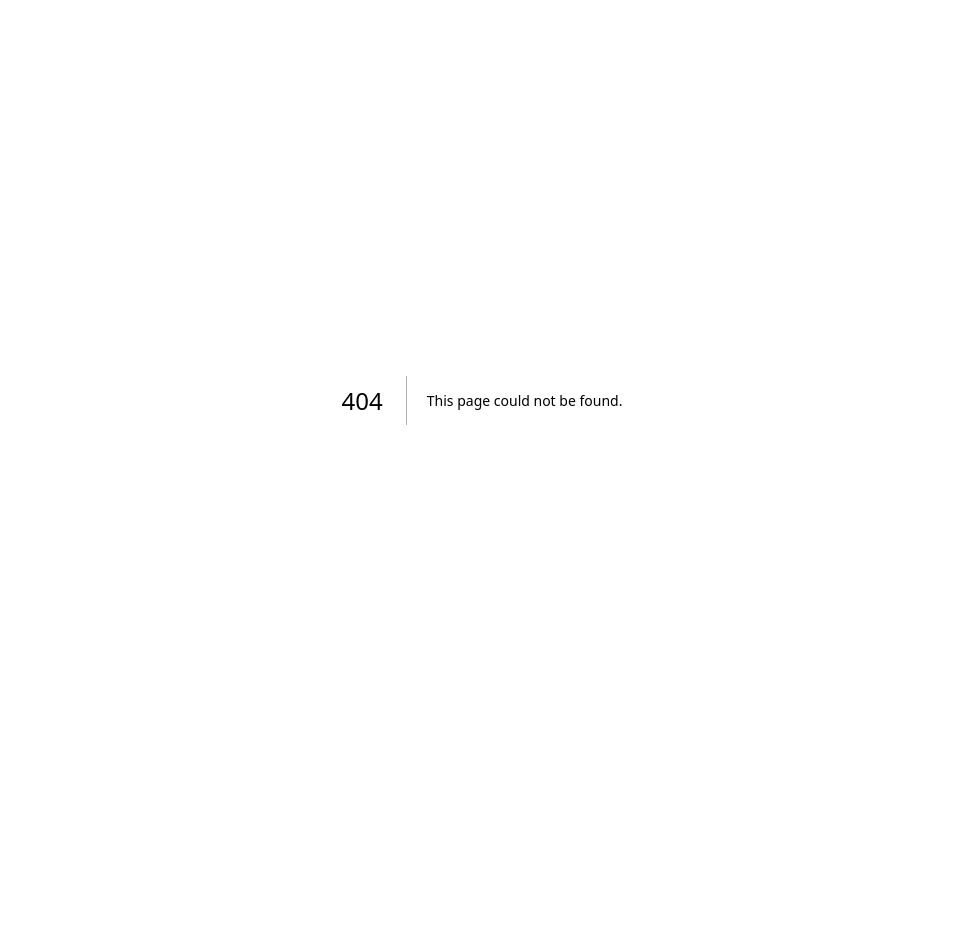
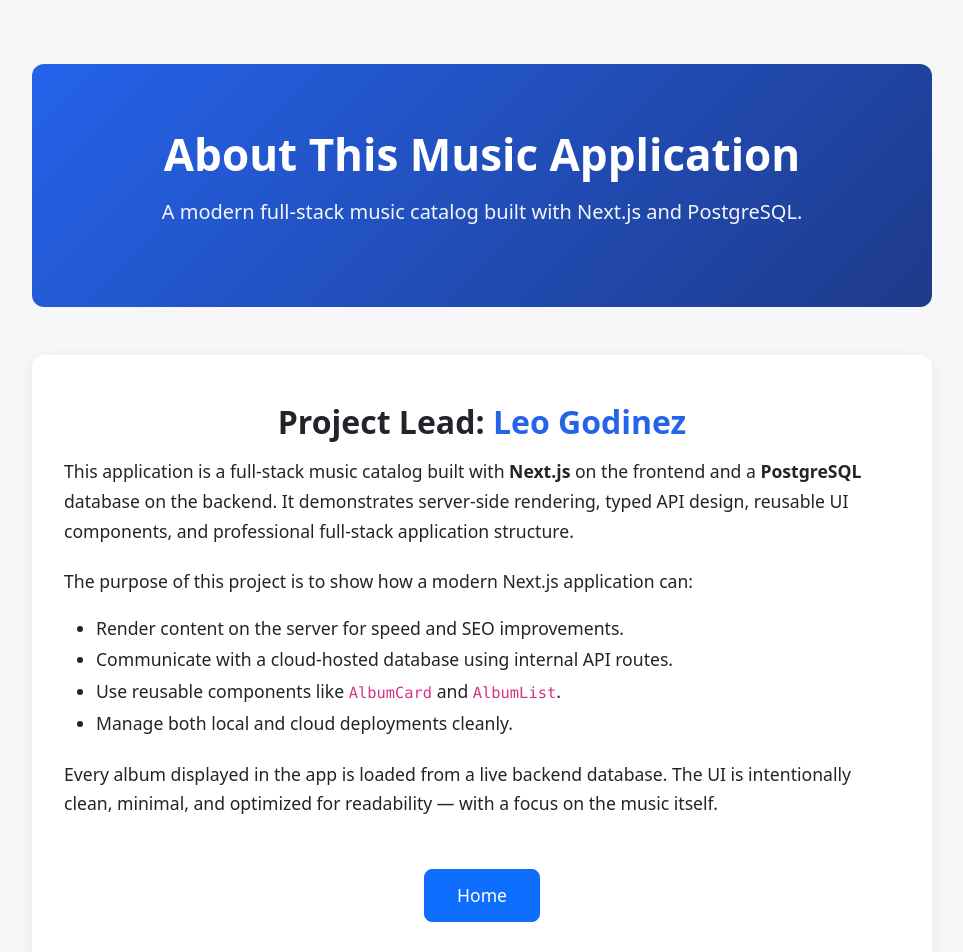
Before and after one commit to Lg151621/music-next, a Next.js app: page /about in a window 1280 px wide. Before the commit this address had no page. Shown: the top 952 px of the page, without its empty margins (158-1121 px from the left). Before the commit the page ends 800 px from the top, so only its background shows below. Built offline with nearby package versions, Linux system fonts and the light colour scheme.

Commit message:
Added the about page

```diff
--- /dev/null
+++ b/src/app/about/page.tsx
@@ -0,0 +1,104 @@
+import Link from "next/link";
+
+export default function AboutPage() {
+  return (
+    <main
+      style={{
+        minHeight: "100vh",
+        background: "#f7f7f9",
+        padding: "4rem 1rem",
+      }}
+    >
+      {/* HERO SECTION */}
+      <section
+        style={{
+          background: "linear-gradient(135deg, #2563eb, #1e3a8a)",
+          padding: "4rem 2rem",
+          borderRadius: "12px",
+          color: "white",
+          textAlign: "center",
+          maxWidth: "900px",
+          margin: "0 auto 3rem auto",
+        }}
+      >
+        <h1 style={{ fontSize: "2.75rem", fontWeight: 700, marginBottom: "1rem" }}>
+          About This Music Application
+        </h1>
+        <p style={{ fontSize: "1.25rem", opacity: 0.95 }}>
+          A modern full-stack music catalog built with Next.js and PostgreSQL.
+        </p>
+      </section>
+
+      {/* CONTENT SECTION */}
+      <section
+        style={{
+          background: "white",
+          padding: "3rem 2rem",
+          borderRadius: "12px",
+          boxShadow: "0 4px 16px rgba(0,0,0,0.07)",
+          maxWidth: "900px",
+          margin: "0 auto",
+        }}
+      >
+        <h2 style={{ fontWeight: 600, marginBottom: "1rem", textAlign: "center" }}>
+          Project Lead: <span style={{ color: "#2563eb" }}>Leo Godinez</span>
+        </h2>
+
+        <p style={{ fontSize: "1.1rem", lineHeight: 1.7 }}>
+          This application is a full-stack music catalog built with{" "}
+          <strong>Next.js</strong> on the frontend and a{" "}
+          <strong>PostgreSQL</strong> database on the backend. It demonstrates
+          server-side rendering, typed API design, reusable UI components, and
+          professional full-stack application structure.
+        </p>
+
+        <p style={{ fontSize: "1.1rem", lineHeight: 1.7, marginTop: "1.25rem" }}>
+          The purpose of this project is to show how a modern Next.js
+          application can:
+        </p>
+
+        <ul style={{ fontSize: "1.1rem", lineHeight: 1.8 }}>
+          <li>Render content on the server for speed and SEO improvements.</li>
+          <li>Communicate with a cloud-hosted database using internal API routes.</li>
+          <li>Use reusable components like <code>AlbumCard</code> and <code>AlbumList</code>.</li>
+          <li>Manage both local and cloud deployments cleanly.</li>
+        </ul>
+
+        <p style={{ fontSize: "1.1rem", lineHeight: 1.7, marginTop: "1.25rem" }}>
+          Every album displayed in the app is loaded from a live backend
+          database. The UI is intentionally clean, minimal, and optimized for
+          readability — with a focus on the music itself.
+        </p>
+
+        <div
+          style={{
+            marginTop: "2.5rem",
+            textAlign: "center",
+          }}
+        >
+          <Link
+            href="/"
+            className="btn btn-primary"
+            style={{
+              padding: "0.75rem 2rem",
+              fontSize: "1.1rem",
+              borderRadius: "8px",
+            }}
+          >
+           Home
+          </Link>
+        </div>
+
+        <p
+          style={{
+            textAlign: "center",
+            marginTop: "2.5rem",
+            color: "#888",
+            fontSize: "0.95rem",
+          }}
+        >
+        </p>
+      </section>
+    </main>
+  );
+}
--- a/src/components/NavBar.tsx
+++ b/src/components/NavBar.tsx
@@ -35,6 +35,11 @@
                 New
               </Link>
             </li>
+             <li className="nav-item">
+              <Link href="/about" className="nav-link">
+                About
+              </Link>
+            </li>
           </ul>
         </div>
       </div>
```
